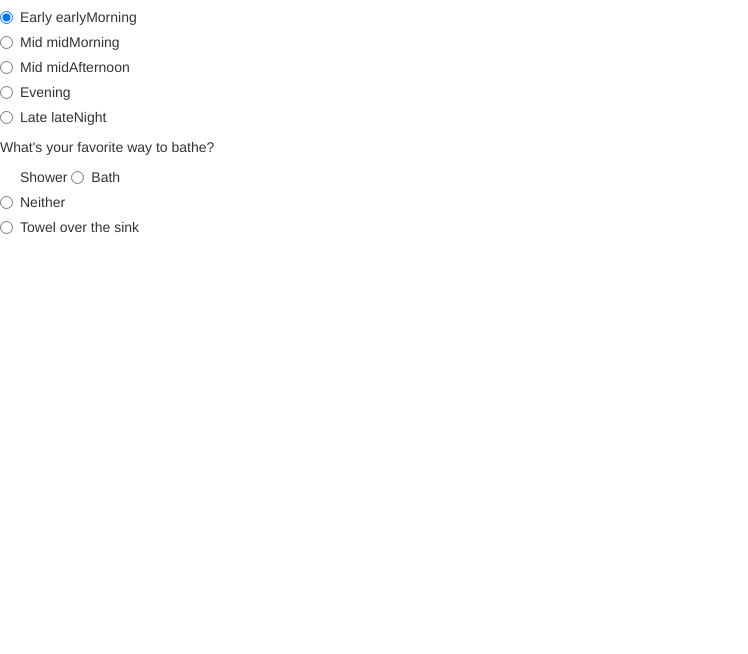
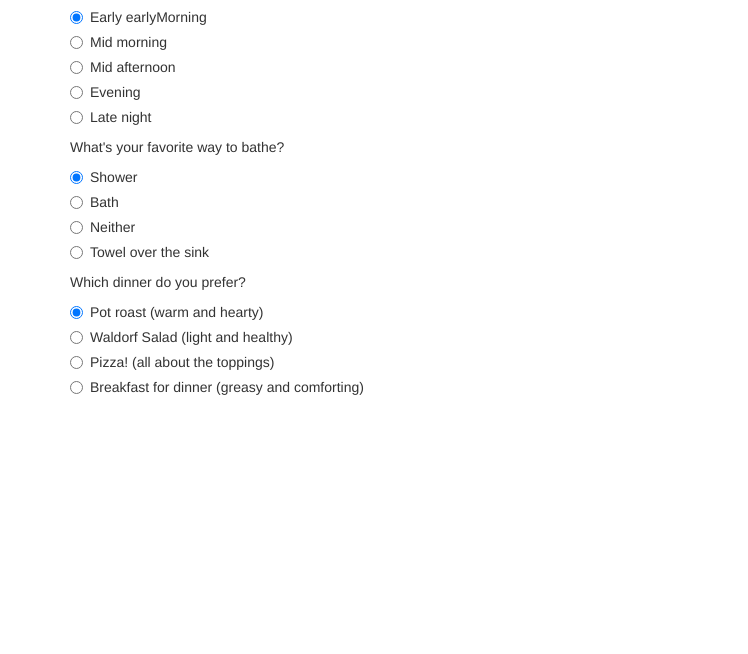
Before and after one commit to hey-lil/Celebrity-Quiz, a plain HTML site: page index.html in a window 1280 px wide. Shown: the part 146-800 px from the top of the page, without its empty margins (0-748 px from the left). Drawn offline with Linux system fonts and the light colour scheme.

Commit message:
add radio buttons and var for radio box answers

```diff
--- a/index.html
+++ b/index.html
@@ -8,39 +8,42 @@
     <title>Celebrity Dating Quiz</title>
   </head>
   <body>
+    <div class="container">
+
       <h1>Who's Your Celebrity Match?</h1>
       <h2>Tell us all of your deepest secrets and find out!</h2>
       <p>Pick your favorite time of day</p>
       <div class="radio">
         <label>
-        <input type="radio" name="time" value="earlyMorning" checked> Early earlyMorning
+          <input type="radio" name="time" value="earlyMorning" checked>Early earlyMorning
         </label>
       </div>
       <div class="radio">
         <label>
-        <input type="radio" name="time" value="midMorning"> Mid midMorning
+          <input type="radio" name="time" value="midMorning">Mid morning
         </label>
       </div>
       <div class="radio">
         <label>
-        <input type="radio" name="time" value="midAfternoon"> Mid midAfternoon
+          <input type="radio" name="time" value="midAfternoon">Mid afternoon
         </label>
       </div>
       <div class="radio">
         <label>
-        <input type="radio" name="time" value="Evening"> Evening
+          <input type="radio" name="time" value="Evening">Evening
         </label>
       </div>
       <div class="radio">
         <label>
-        <input type="radio" name="time" value="lateNight"> Late lateNight
+          <input type="radio" name="time" value="lateNight">Late night
         </label>
       </div>
       <p>What's your favorite way to bathe?</p>
       <div class="radio">
-      <label type="radio" name="bathe" value="shower" checked>Shower
+        <label>
+          <input type="radio" name="bathe" value="shower" checked>Shower
         </label>
-    </div?
+      </div>
       <div class="radio">
         <label>
           <input type="radio" name="bathe" value="bath">Bath
@@ -56,5 +59,28 @@
           <input type="radio" name="bathe" value="towel">Towel over the sink
         </label>
       </div>
+      <p>Which dinner do you prefer?</p>
+      <div class="radio">
+        <label>
+          <input type="radio" name="dinner" value="potRoast" checked>Pot roast (warm and hearty)
+        </label>
+      </div>
+      <div class="radio">
+        <label>
+          <input type="radio" name="dinner" value="waldorfSalad">Waldorf Salad (light and healthy)
+        </label>
+      </div>
+      <div class="radio">
+        <label>
+          <input type="radio" name="dinner" value="pizza">Pizza! (all about the toppings)
+        </label>
+      </div>
+      <div class="radio">
+        <label>
+          <input type="radio" name="dinner" value="breakfast">Breakfast for dinner (greasy and comforting)
+        </label>
+      </div>
+
+    </div>
   </body>
 </html>
--- a/js/scripts.js
+++ b/js/scripts.js
@@ -0,0 +1,3 @@
+var time = $("input:radio[name=time]:checked").val();
+var bathe = $("input:radio[name=bathe]:checked").val();
+var dinner = $("input:radio[name=dinner]:checked").val();
```
Lines whose indentation alone changed are shown as unchanged.
